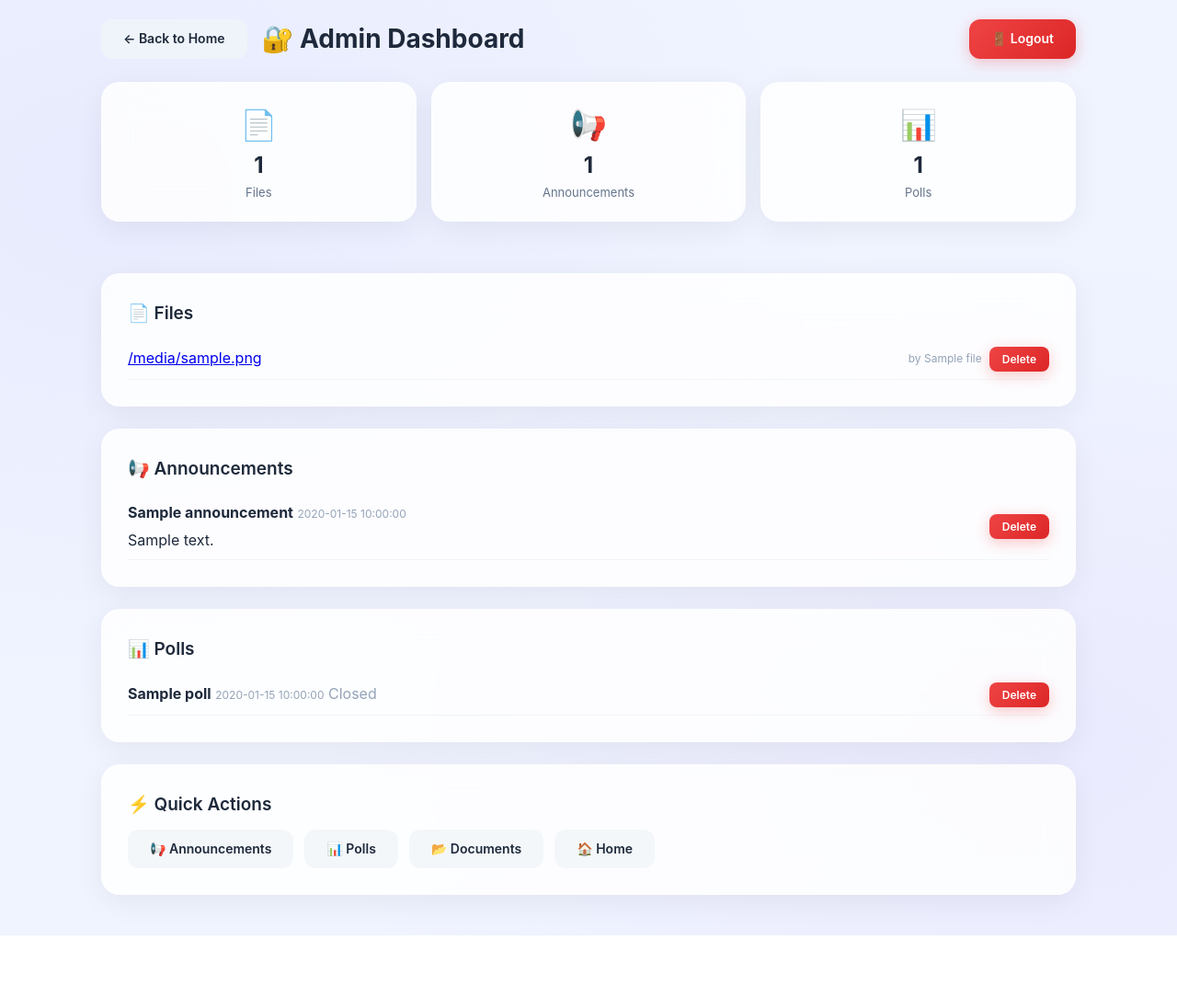
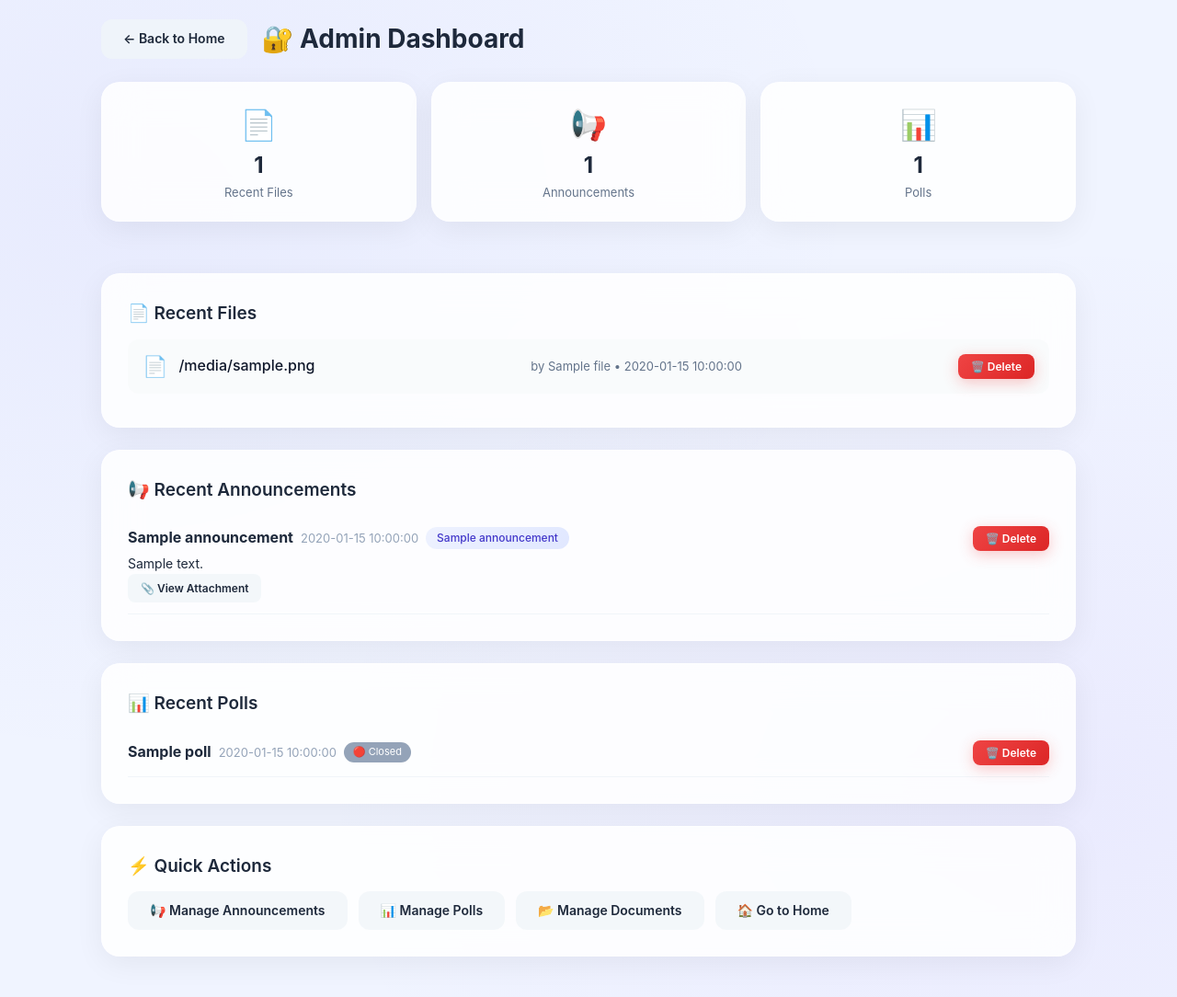
Before and after one commit to khushal9212-sys/class-hub, a Flask app: template templates/admin.html in a window 1280 px wide. Shown: the whole page at 92% size. Before the commit the page ends 1017 px from the top, so only its background shows below. Run offline with Flask 3, Linux system fonts and the light colour scheme; the template is opened without the code that fills it: most values are stand-ins (such as "Sample title", 1, 10 or a date in 2020).

Commit message:
COMPLETE FIX: Admin delete finally working

```diff
--- a/templates/admin.html
+++ b/templates/admin.html
@@ -6,15 +6,18 @@
     <div style="display: flex; align-items: center; gap: 16px; margin-bottom: 24px; flex-wrap: wrap;">
         <a href="/" class="btn btn-secondary">← Back to Home</a>
         <h1 style="font-size: 28px; margin: 0;">🔐 Admin Dashboard</h1>
-        <a href="/admin/logout" class="btn btn-danger" style="margin-left: auto;">🚪 Logout</a>
+        <!-- FIXED: Only show logout if admin is logged in -->
+        {% if session.get('is_admin') %}
+            <a href="/admin/logout" class="btn btn-danger" style="margin-left: auto;" onclick="return confirm('Logout?')">🚪 Logout</a>
+        {% endif %}
     </div>
 
-    <!-- Stats -->
+    <!-- Stats Cards -->
     <div style="display: grid; grid-template-columns: repeat(auto-fit, minmax(150px, 1fr)); gap: 16px; margin-bottom: 32px;">
         <div class="card" style="text-align: center; padding: 20px;">
             <div style="font-size: 32px;">📄</div>
             <div style="font-size: 24px; font-weight: 700;">{{ files|length }}</div>
-            <div style="font-size: 13px; color: #64748B;">Files</div>
+            <div style="font-size: 13px; color: #64748B;">Recent Files</div>
         </div>
         <div class="card" style="text-align: center; padding: 20px;">
             <div style="font-size: 32px;">📢</div>
@@ -28,81 +31,94 @@
         </div>
     </div>
 
-    <!-- Files -->
+    <!-- ===== FILES SECTION ===== -->
     <div class="card">
-        <h3>📄 Files</h3>
-        {% for f in files %}
-            <div style="display: flex; justify-content: space-between; align-items: center; padding: 8px 0; border-bottom: 1px solid #F1F5F9; flex-wrap: wrap; gap: 8px;">
-                <a href="{{ f.file_url }}" target="_blank">{{ f.filename }}</a>
-                <div style="display: flex; align-items: center; gap: 8px;">
-                    <span style="font-size: 12px; color: #94A3B8;">by {{ f.uploader_name or "Anonymous" }}</span>
-                    <form action="/admin/delete/file/{{ f.id }}" method="post" style="margin: 0;"
-                          onsubmit="return confirm('Delete this file?')">
-                        <button type="submit" class="btn btn-danger btn-sm">Delete</button>
+        <h3>📄 Recent Files</h3>
+        {% if files %}
+            <ul class="file-list">
+                {% for f in files %}
+                    <li class="file-item">
+                        <span class="file-info">
+                            <span class="file-icon">📄</span>
+                            <a href="{{ f.file_url }}" target="_blank" class="file-name">{{ f.filename }}</a>
+                        </span>
+                        <span class="file-meta">by {{ f.uploader_name or "Anonymous" }} • {{ f.uploaded_at }}</span>
+                        <form action="/admin/delete/file/{{ f.id }}" method="post" style="margin: 0;"
+                              onsubmit="return confirm('⚠️ Delete this file permanently?')">
+                            <button type="submit" class="btn btn-danger btn-sm">🗑️ Delete</button>
+                        </form>
+                    </li>
+                {% endfor %}
+            </ul>
+        {% else %}
+            <p class="text-muted">No files uploaded yet.</p>
+        {% endif %}
+    </div>
+
+    <!-- ===== ANNOUNCEMENTS SECTION ===== -->
+    <div class="card">
+        <h3>📢 Recent Announcements</h3>
+        {% if announcements %}
+            {% for a in announcements %}
+                <div style="padding: 12px 0; border-bottom: 1px solid #F1F5F9; display: flex; justify-content: space-between; align-items: flex-start; flex-wrap: wrap; gap: 8px;">
+                    <div style="flex: 1;">
+                        <div style="display: flex; align-items: center; gap: 8px; flex-wrap: wrap;">
+                            <strong>{{ a.uploader_name or "Anonymous" }}</strong>
+                            <span style="font-size: 13px; color: #94A3B8;">{{ a.created_at }}</span>
+                            {% if a.stream_name %}
+                                <span class="subject-tag">{{ a.stream_name }}</span>
+                            {% endif %}
+                        </div>
+                        <p style="margin: 4px 0 0 0; font-size: 14px;">{{ a.text }}</p>
+                        {% if a.file_url %}
+                            <a href="{{ a.file_url }}" target="_blank" class="btn btn-secondary btn-sm">📎 View Attachment</a>
+                        {% endif %}
+                    </div>
+                    <form action="/admin/delete/announcement/{{ a.id }}" method="post" style="margin: 0;">
+                        <button type="submit" class="btn btn-danger btn-sm" onclick="return confirm('Delete this announcement?')">🗑️ Delete</button>
                     </form>
                 </div>
-            </div>
+            {% endfor %}
         {% else %}
-            <p class="text-muted">No files.</p>
-        {% endfor %}
+            <p class="text-muted">No announcements yet.</p>
+        {% endif %}
     </div>
 
-    <!-- Announcements -->
+    <!-- ===== POLLS SECTION ===== -->
     <div class="card">
-        <h3>📢 Announcements</h3>
-        {% for a in announcements %}
-            <div style="padding: 8px 0; border-bottom: 1px solid #F1F5F9;">
-                <div style="display: flex; justify-content: space-between; align-items: center; flex-wrap: wrap; gap: 8px;">
+        <h3>📊 Recent Polls</h3>
+        {% if polls %}
+            {% for p in polls %}
+                <div style="padding: 12px 0; border-bottom: 1px solid #F1F5F9; display: flex; justify-content: space-between; align-items: center; flex-wrap: wrap; gap: 8px;">
                     <div>
-                        <strong>{{ a.uploader_name or "Anonymous" }}</strong>
-                        <span style="font-size: 12px; color: #94A3B8;">{{ a.created_at }}</span>
-                        <p style="margin: 4px 0 0 0;">{{ a.text }}</p>
+                        <div style="display: flex; align-items: center; gap: 8px; flex-wrap: wrap;">
+                            <strong>{{ p.question }}</strong>
+                            <span style="font-size: 13px; color: #94A3B8;">{{ p.created_at }}</span>
+                            {% if p.is_active %}
+                                <span style="background: #10B981; color: white; padding: 2px 10px; border-radius: 12px; font-size: 11px;">🟢 Active</span>
+                            {% else %}
+                                <span style="background: #94A3B8; color: white; padding: 2px 10px; border-radius: 12px; font-size: 11px;">🔴 Closed</span>
+                            {% endif %}
+                        </div>
                     </div>
-                    <form action="/admin/delete/announcement/{{ a.id }}" method="post" style="margin: 0;"
-                          onsubmit="return confirm('Delete this announcement?')">
-                        <button type="submit" class="btn btn-danger btn-sm">Delete</button>
+                    <form action="/admin/delete/poll/{{ p.id }}" method="post" style="margin: 0;">
+                        <button type="submit" class="btn btn-danger btn-sm" onclick="return confirm('Delete this poll?')">🗑️ Delete</button>
                     </form>
                 </div>
-            </div>
+            {% endfor %}
         {% else %}
-            <p class="text-muted">No announcements.</p>
-        {% endfor %}
+            <p class="text-muted">No polls created yet.</p>
+        {% endif %}
     </div>
 
-    <!-- Polls -->
-    <div class="card">
-        <h3>📊 Polls</h3>
-        {% for p in polls %}
-            <div style="padding: 8px 0; border-bottom: 1px solid #F1F5F9;">
-                <div style="display: flex; justify-content: space-between; align-items: center; flex-wrap: wrap; gap: 8px;">
-                    <div>
-                        <strong>{{ p.question }}</strong>
-                        <span style="font-size: 12px; color: #94A3B8;">{{ p.created_at }}</span>
-                        {% if p.is_active %}
-                            <span style="color: #10B981;">Active</span>
-                        {% else %}
-                            <span style="color: #94A3B8;">Closed</span>
-                        {% endif %}
-                    </div>
-                    <form action="/admin/delete/poll/{{ p.id }}" method="post" style="margin: 0;"
-                          onsubmit="return confirm('Delete this poll?')">
-                        <button type="submit" class="btn btn-danger btn-sm">Delete</button>
-                    </form>
-                </div>
-            </div>
-        {% else %}
-            <p class="text-muted">No polls.</p>
-        {% endfor %}
-    </div>
-
-    <!-- Quick Actions -->
+    <!-- ===== QUICK ACTIONS ===== -->
     <div class="card">
         <h3>⚡ Quick Actions</h3>
         <div style="display: flex; gap: 12px; flex-wrap: wrap; margin-top: 12px;">
-            <a href="/announcements" class="btn btn-secondary">📢 Announcements</a>
-            <a href="/polls" class="btn btn-secondary">📊 Polls</a>
-            <a href="/general" class="btn btn-secondary">📂 Documents</a>
-            <a href="/" class="btn btn-secondary">🏠 Home</a>
+            <a href="/announcements" class="btn btn-secondary">📢 Manage Announcements</a>
+            <a href="/polls" class="btn btn-secondary">📊 Manage Polls</a>
+            <a href="/general" class="btn btn-secondary">📂 Manage Documents</a>
+            <a href="/" class="btn btn-secondary">🏠 Go to Home</a>
         </div>
     </div>
 {% endblock %}
--- a/templates/base.html
+++ b/templates/base.html
@@ -1,40 +1,16 @@
 <!DOCTYPE html>
 <html>
 <head>
-    <!-- ===== META ===== -->
     <meta charset="UTF-8">
     <meta name="viewport" content="width=device-width, initial-scale=1.0">
-
-    <!-- ===== TITLE ===== -->
     <title>{% block title %}Class Hub{% endblock %}</title>
-
-    <!-- ===== STYLES ===== -->
     <link rel="stylesheet" href="{{ url_for('static', filename='style.css') }}">
-
-    <!-- ===== EXTRA HEAD CONTENT ===== -->
     {% block head %}{% endblock %}
 </head>
 <body>
-
-    <!-- ===== PAGE CONTENT ===== -->
     <div class="container">
         {% block content %}{% endblock %}
     </div>
-
-    <!-- ===== JAVASCRIPT ===== -->
-    <script>
-        // Close button functionality for any alerts
-        document.addEventListener('click', function(e) {
-            if (e.target.classList.contains('toast-close')) {
-                const toast = e.target.closest('.toast');
-                if (toast) {
-                    toast.style.display = 'none';
-                }
-            }
-        });
-    </script>
-
-    <!-- ===== EXTRA SCRIPTS ===== -->
     {% block scripts %}{% endblock %}
 </body>
 </html>
```
Also changed, not shown: templates/admin_login.html (+37 -7 lines).
